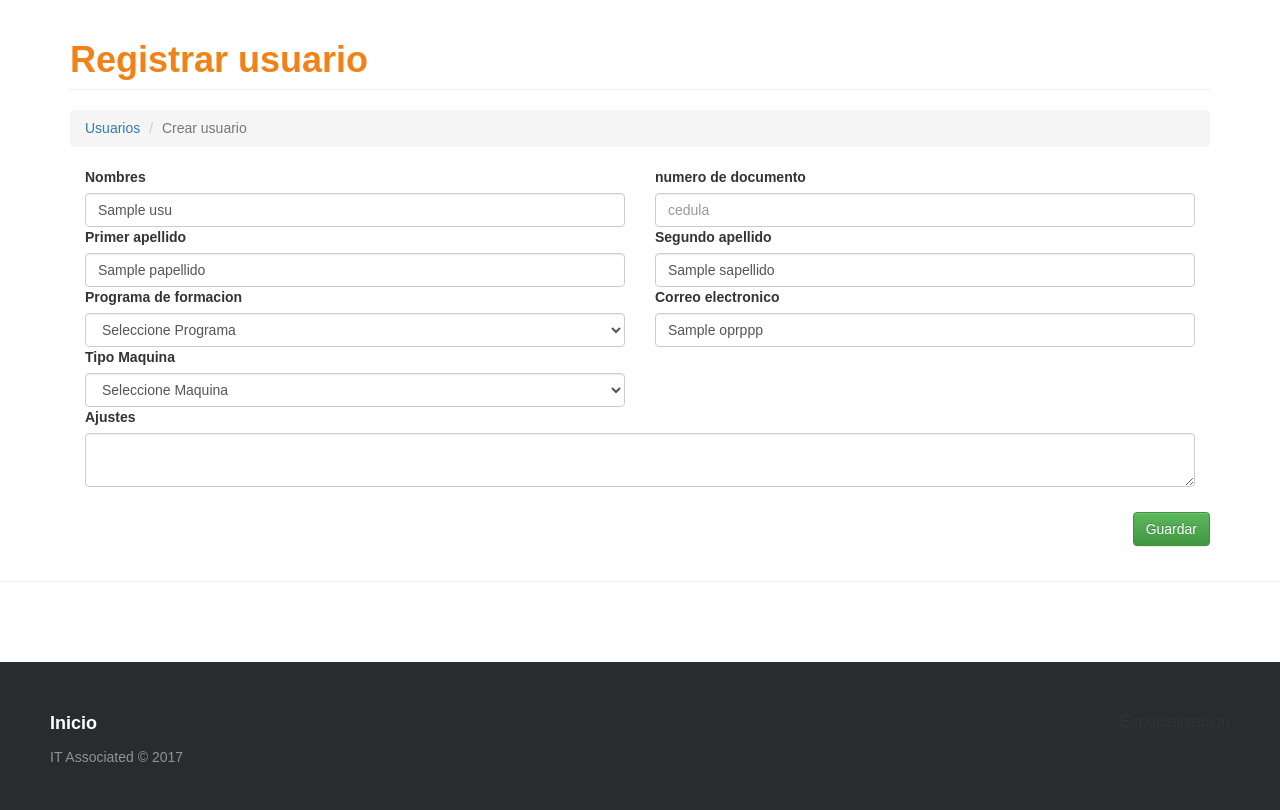
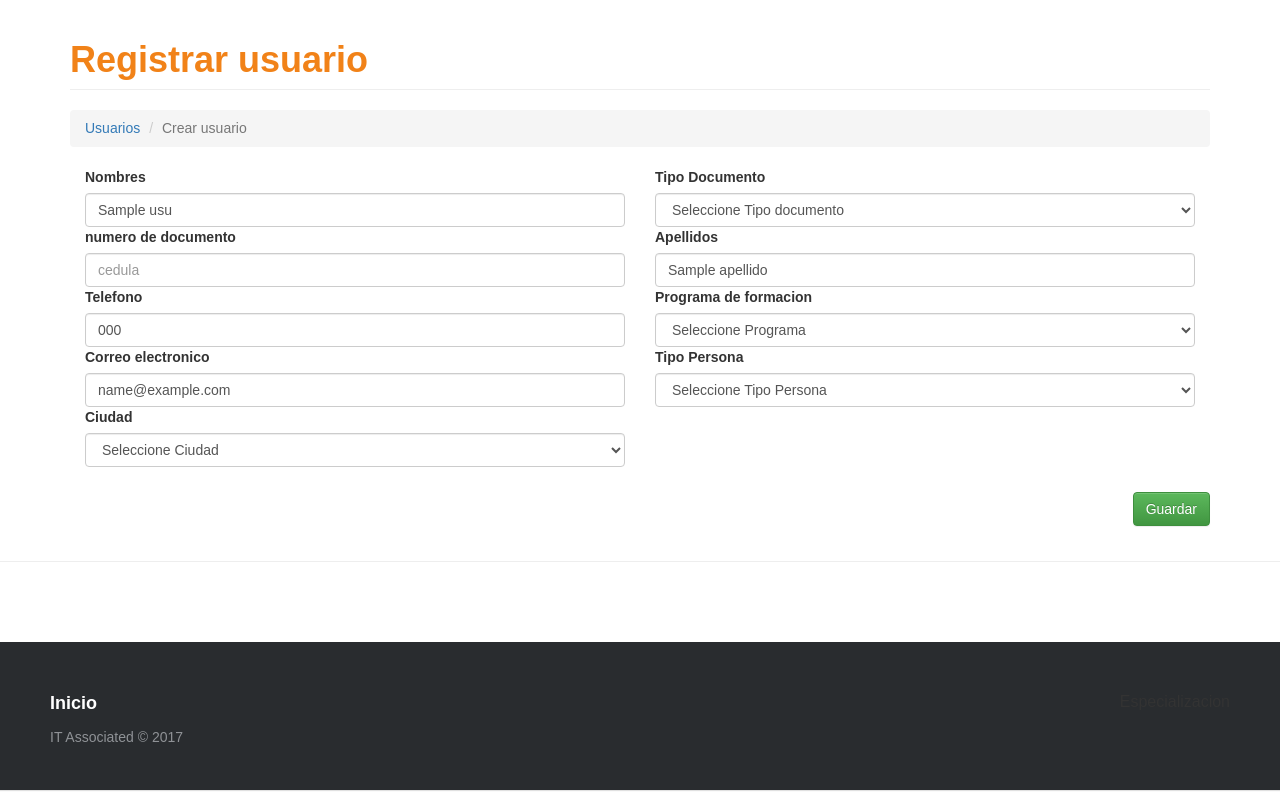
Before and after one commit to MARYILOVE/ProyectoLucy, a PHP site: template View/usuarios/usuario-nuevo.php in a window 1280 px wide. Run offline with PHP 8.4, Linux system fonts and the light colour scheme; the template is opened without the code that fills it: most values are stand-ins (such as "Sample title", 1, 10 or a date in 2020); some libraries are stand-ins or nearby versions.

Commit message:
Cambios 04/11/2017

```diff
--- a/View/usuarios/usuario-nuevo.php
+++ b/View/usuarios/usuario-nuevo.php
@@ -11,27 +11,39 @@
         <label>Nombres</label>
        <input type="text" name="nombre" value="<?php echo $usu->nombre; ?>" class="form-control" placeholder="Nombre" data-validacion-tipo="requerido|min:20" />
     </div>
+    <div class="col-xs-6">
+        <label>Tipo Documento</label>
+        <select name="documento" class="form-control">
+          <option <?php echo $usu->tdocumento; ?> selected>Seleccione Tipo documento</option>
+          <?php
+           foreach($this->model->GetTiIden() as $row){
+              echo "<option value='".$row['tii_id']."'>".$row['tii_descripcion']."</option>";
+            }
+          ?>
+      </select>
+
+    </div>
      <div class="col-xs-6">
         <label>numero de documento</label>
        <input type="number" name="cedula" value="<?php echo $usu->documento ?>" class="form-control" placeholder="cedula" data-validacion-tipo="requerido|min:100" />
     </div>
-   <div class="col-xs-6" style="clear:left;">
-        <label>Primer apellido</label>
-        <input type="text" name="papellido" value="<?php echo $usu->papellido; ?>" class="form-control" placeholder="Primer Apellido" data-validacion-tipo="requerido|min:20" />
+   <div class="col-xs-6">
+        <label>Apellidos</label>
+        <input type="text" name="apellidos" value="<?php echo $usu->apellido; ?>" class="form-control" placeholder="Apellidos" data-validacion-tipo="requerido|min:20" />
     </div>
 
       <div class="col-xs-6">
-        <label>Segundo apellido</label>
-       <input type="text" name="sapellido" value="<?php echo $usu->sapellido; ?>" class="form-control" placeholder="Segundo Apellido" data-validacion-tipo="requerido|min:100" />
+        <label>Telefono</label>
+       <input type="text" name="telefono" value="<?php echo $usu->telefono; ?>" class="form-control" placeholder="Telefono" data-validacion-tipo="requerido|min:100" />
     </div>
 
       <div  class="col-xs-6">
         <label>Programa de formacion</label>
-        <select name="maquina" class="form-control">
-          <option <?php echo $opr->maquina; ?> selected>Seleccione Programa</option>
+        <select name="ficha" class="form-control">
+          <option <?php echo $usu->ficha; ?> selected>Seleccione Programa</option>
           <?php
-           foreach($this->model->GetMaquinas() as $row){
-              echo "<option value='".$row['macod']."'>".$row['manomb']."</option>";
+           foreach($this->model->GetFicha() as $row){
+              echo "<option value='".$row['ficha_id']."'>".$row['ficha_ins_lider']." | ".utf8_encode($row['prog_nombre'])."</option>";
             }
           ?>
       </select>
@@ -39,25 +51,32 @@
 
       <div class="col-xs-6">
         <label>Correo electronico</label>
-       <input type="text" name="puntada" value="<?php echo $r['oprppp'];; ?>" class="form-control" placeholder="puntada por pulgada" data-validacion-tipo="requerido|min:100" />
+       <input type="email" name="email" value="<?php echo $usu->email; ?>" class="form-control" placeholder="Email" data-validacion-tipo="requerido|min:100" />
 
     </div>
 
       <div class="col-xs-6">
-        <label>Tipo Maquina</label>
-        <select name="maquina" class="form-control">
-          <option <?php echo $opr->maquina; ?> selected>Seleccione Maquina</option>
+        <label>Tipo Persona</label>
+        <select name="tpersona" class="form-control">
+          <option <?php echo $usu->tpersona; ?> selected>Seleccione Tipo Persona</option>
           <?php
-           foreach($this->model->GetMaquinas() as $row){
-              echo "<option value='".$row['macod']."'>".$row['manomb']."</option>";
+           foreach($this->model->GetTiPersona() as $row){
+              echo "<option value='".$row['Tper_id']."'>".$row['Tper_descripcion']."</option>";
             }
           ?>
       </select>
 
     </div>
-      <div  class="col-xs-12">
-        <label>Ajustes</label>
-      <textarea  name="ajuste" value="<?php echo $opr->ajuste; ?>" class="form-control"></textarea>
+      <div  class="col-xs-6">
+        <label>Ciudad</label>
+        <select name="ciudad" class="form-control">
+          <option <?php echo $usu->ciudad; ?> selected>Seleccione Ciudad</option>
+          <?php
+           foreach($this->model->GetCiudad() as $row){
+              echo "<option value='".$row['ciu_id']."'>".utf8_encode($row['ciu_nombre'])."</option>";
+            }
+          ?>
+      </select>
       </div>
 
     <div class="text-right" style="clear:left; padding-top:25px;">
```
Also changed, not shown: Controller/usuarios.controller.php (+14 -9 lines), Model/database.php (+11 -0 lines), Model/usuarios.php (+6 -2 lines).
